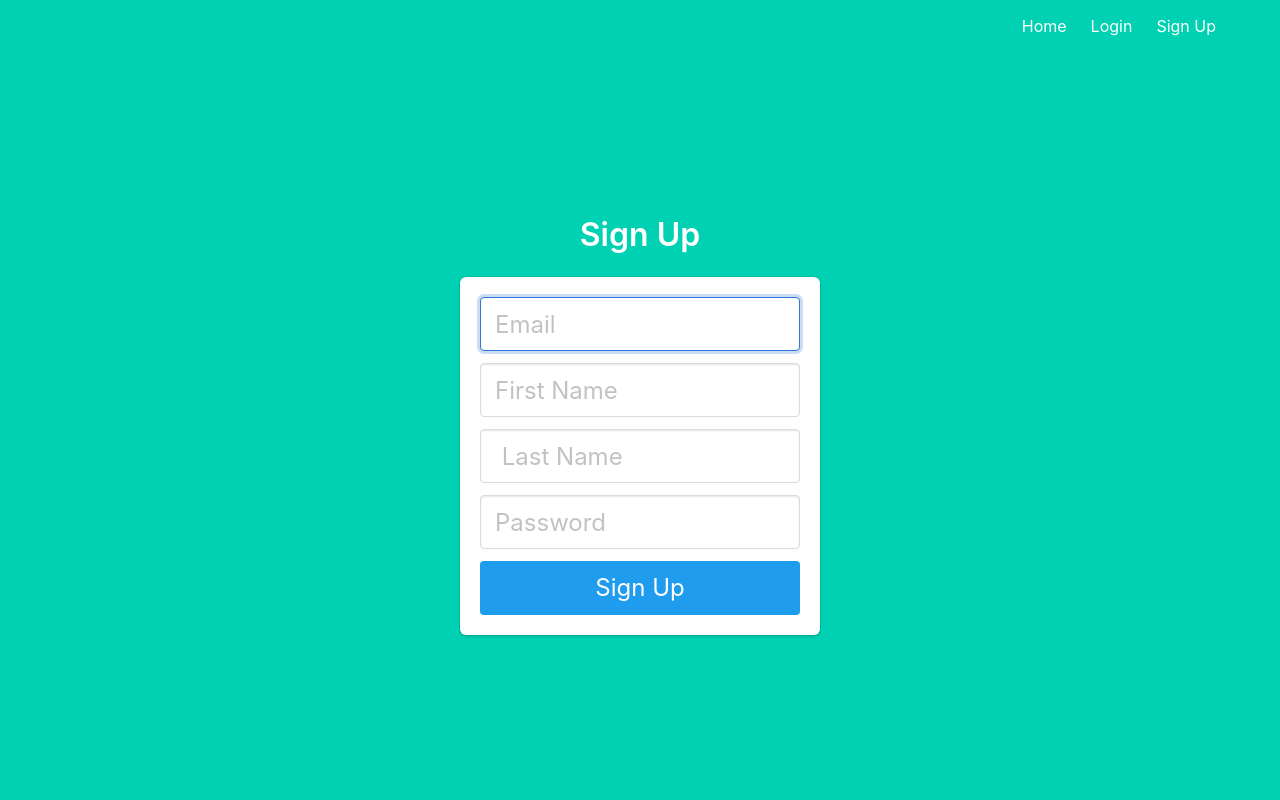
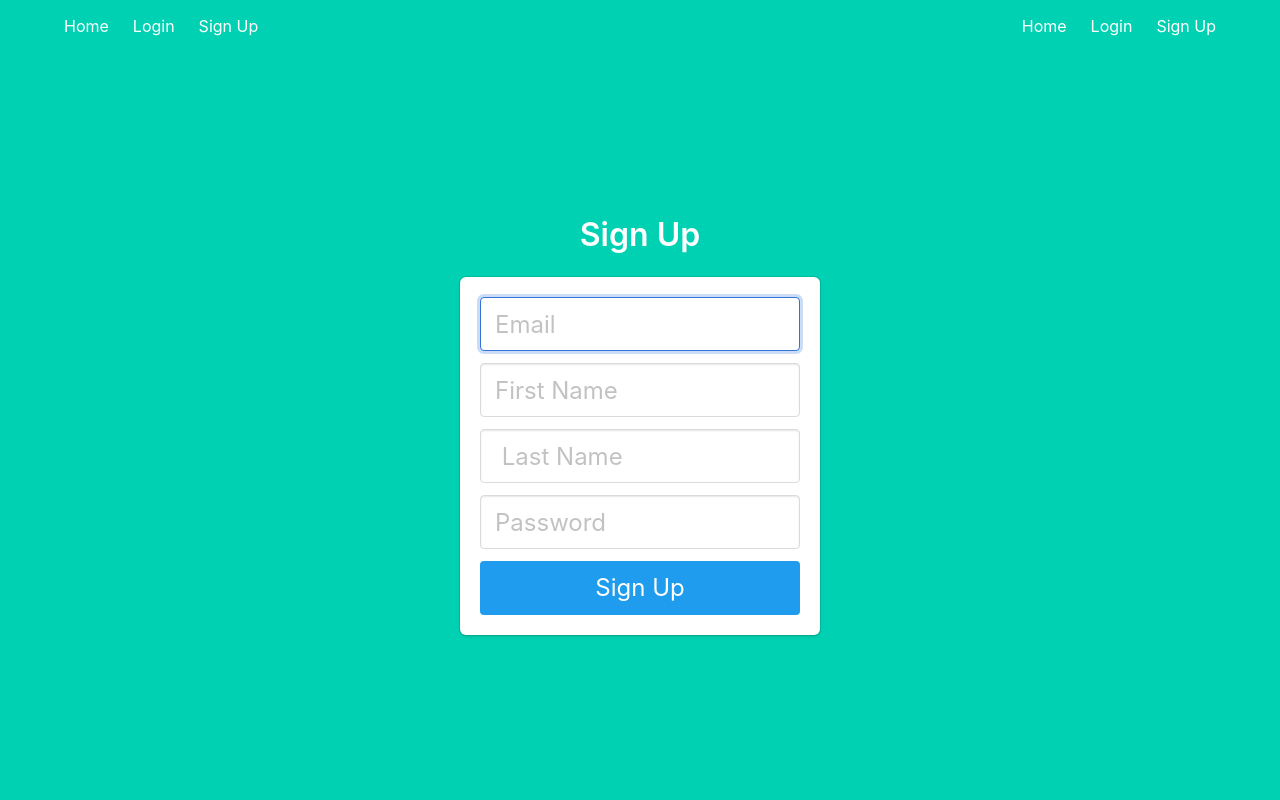
Before and after one commit to andrewtshen/supershop, a Flask app: page /signup in a window 1280 px wide. Run offline with Flask 2, Linux system fonts and the light colour scheme; parts of the project's set-up code (start-up, migrations or seed data) failed here and were passed over.

Commit message:
Try adding elements to navbar burger

```diff
--- a/templates/base.html
+++ b/templates/base.html
@@ -17,6 +17,42 @@
 
                 <div class="container">
                     <div class = "navbar-brand">
+                        <a href="{{ url_for('main.index') }}" class="navbar-item">
+                            Home
+                        </a>
+
+                        {% if current_user.is_authenticated %}
+                        <a href="{{ url_for('main.profile') }}" class="navbar-item">
+                            Profile
+                        </a>
+                        {% endif %}
+
+                        {% if current_user.is_authenticated %}
+                        <a href="{{ url_for('main.shoppinglist') }}" class="navbar-item">
+                            My Shopping List
+                        </a>
+                        {% endif %}
+
+                        {% if current_user.is_authenticated %}
+                        <a href="{{ url_for('main.inventory') }}" class="navbar-item">
+                            Inventory
+                        </a>
+                        {% endif %}
+
+                        {% if not current_user.is_authenticated %}
+                        <a href="{{ url_for('auth.login') }}" class="navbar-item">
+                            Login
+                        </a>
+                        <a href="{{ url_for('auth.signup') }}" class="navbar-item">
+                            Sign Up
+                        </a>
+                        {% endif %}
+
+                        {% if current_user.is_authenticated %}
+                        <a href="{{ url_for('auth.logout') }}" class="navbar-item">
+                            Logout
+                        </a>
+                        {% endif %}
                         <a role="button" class="navbar-burger" aria-label="menu" aria-expanded="false">
                             <span aria-hidden="true"></span>
                             <span aria-hidden="true"></span>
```
